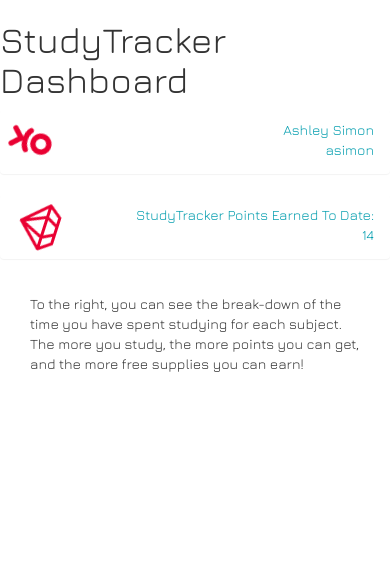
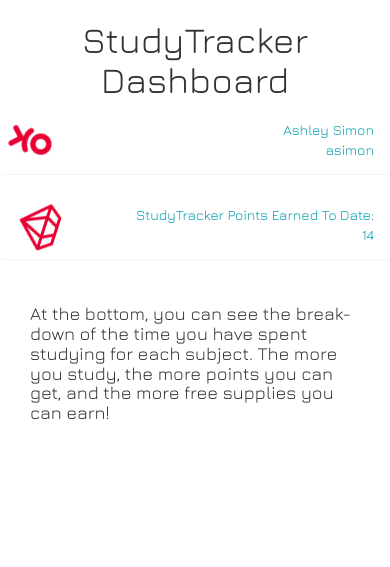
Before and after one commit to ashleyjelks/hackingedu-app, a Flask app: page / in a window 390 px wide. Shown: the top 567 px of the page. Run offline with Flask 2, Linux system fonts and the light colour scheme; data that the repository does not hold is empty; some libraries are stand-ins or nearby versions.

Commit message:
edited layout

```diff
--- a/templates/index.html
+++ b/templates/index.html
@@ -94,10 +94,10 @@
         <!-- /#sidebar-wrapper -->
 
         <!-- Page Content -->
-        <h1>StudyTracker Dashboard</h1>
+        <center><h1>StudyTracker Dashboard</h1></center>
         <div class="panel-wrapper">
             <div class="row">
-                <div class="col-lg-3 col-md-6">
+                <div class="col-lg-5">
                     <div class="panel panel-green">
                         <div class="panel-heading">
                             <div class="row">
@@ -113,7 +113,7 @@
                     </div>
                 </div>
 
-                <div class="col-lg-3 col-md-6">
+                <div class="col-lg-5">
                     <div class="panel panel-red">
                         <div class="panel-heading">
                             <div class="row">
@@ -136,14 +136,16 @@
         <div id="page-content-wrapper">
             <div class="container-fluid">
                 <div class="row">
-                    <div class="col-lg-3">
-                        <table style="position: relative;">
-                        <tr>
-                            To the right, you can see the break-down of the time you have spent studying for each subject. The more you study, the more points you can get, and the more free supplies you can earn!
-                        </tr>
-                        </table>
+                    <div class="col-lg-10">
+                        <div style="position: relative; margin: auto,">
+                            <h4>
+                            At the bottom, you can see the break-down of the time you have spent studying for each subject. The more you study, the more points you can get, and the more free supplies you can earn!</h4>
+                            <br>
+                        </div>
                     </div>
-                    <div class="col-lg-9">
+                </div>
+                <div class="row">
+                    <div class="col-lg-12">
                         <div class="melon-class" style="width:70%; margin-left:auto; margin-right:auto">
                             <canvas id="donutChart" style="width:400px"></canvas>
                             <div id="donutLegend" class="Donutlegend"></div>
```
